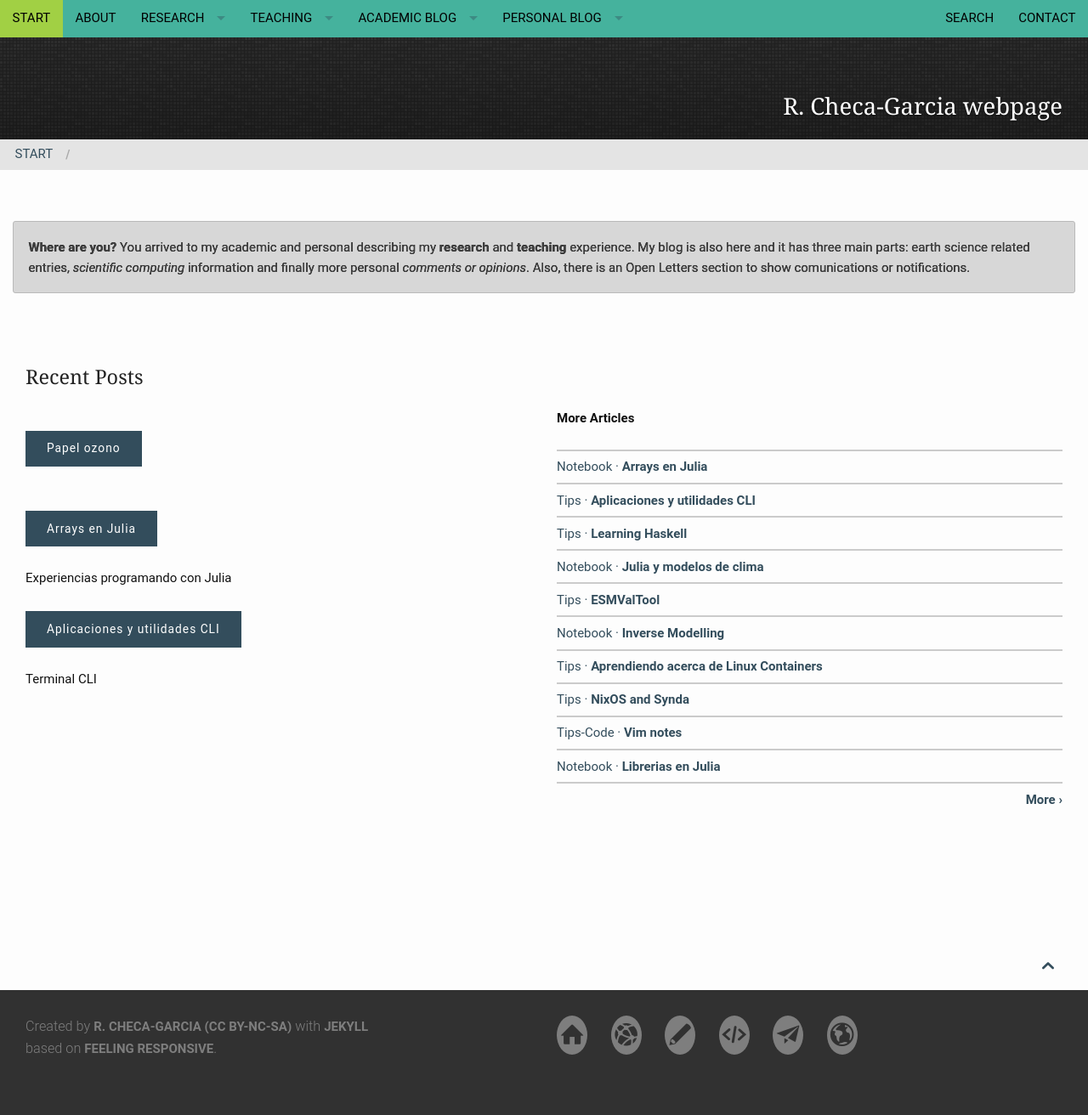
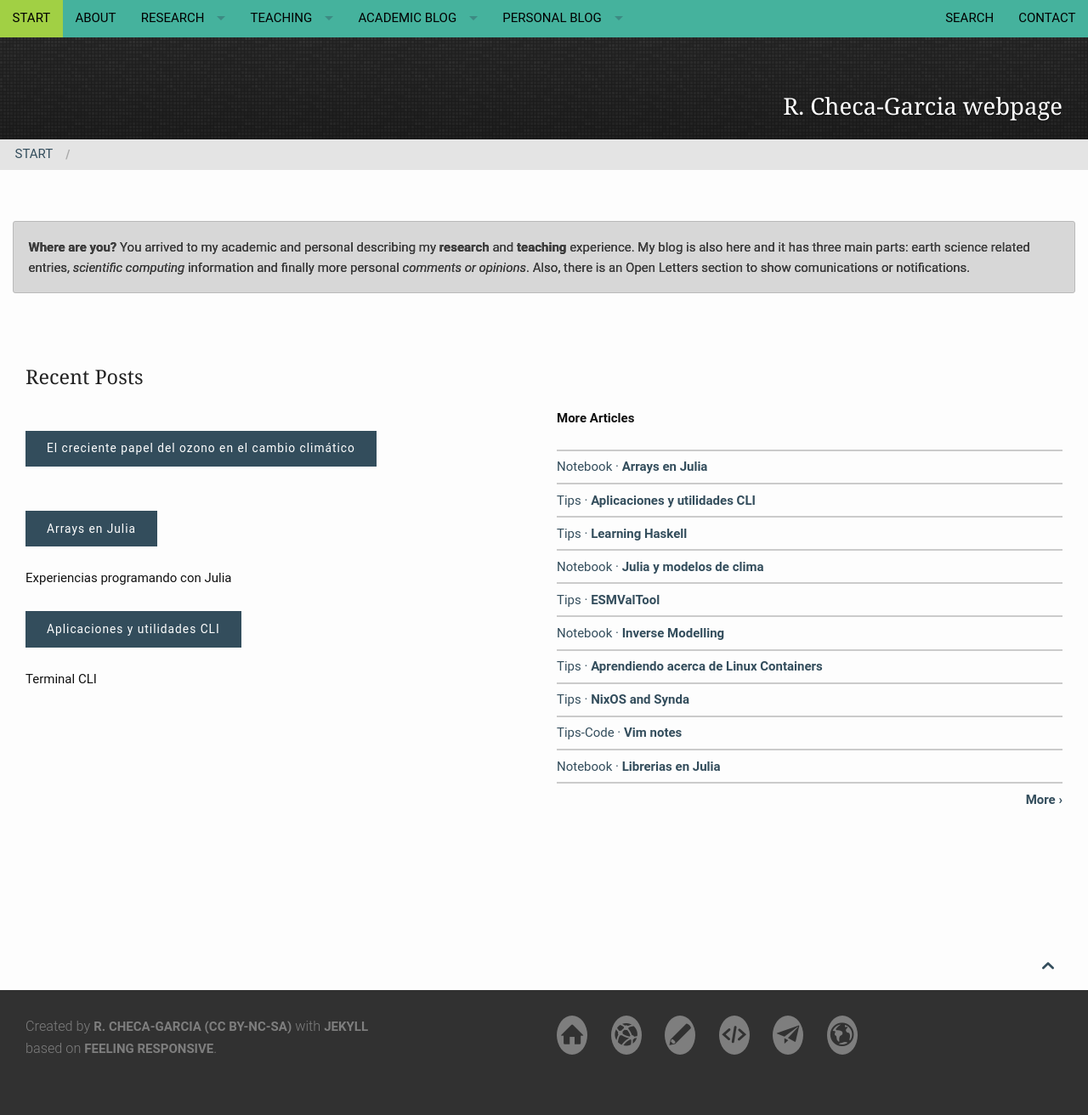
Before and after one commit to RCHG/rchg.github.io, a Jekyll site: the page built from pages/pages-root-folder/index.md, in a window 1280 px wide. Shown: the whole page at 85% size. Built offline with Jekyll 4.4.1, drawn with Linux system fonts in a browser that asks for light colours; nearby versions of some CDN libraries; comment, search, counter and statistics services are not loaded.

Commit message:
Update 2020-08-19-Papel Ozono.md

```diff
--- a/_posts/2020-08-19-Papel Ozono.md
+++ b/_posts/2020-08-19-Papel Ozono.md
@@ -1,13 +1,14 @@
 ---
 layout: page
 sidebar: right
-subheadline: Articulo
+title: "El creciente papel del ozono en el cambio climático"
+subheadline: Article
 author: ramiro_chg
 breadcrumb: true
 tags:
     - [atmospheric-physics]
 categories:
-    - science-blog
+    - science-blog, theconversation, divulgation
 header:
     title: "El creciente papel del ozono en el cambio climático"
     pattern: pattern_jquery-dark-grey-tile.png
```
